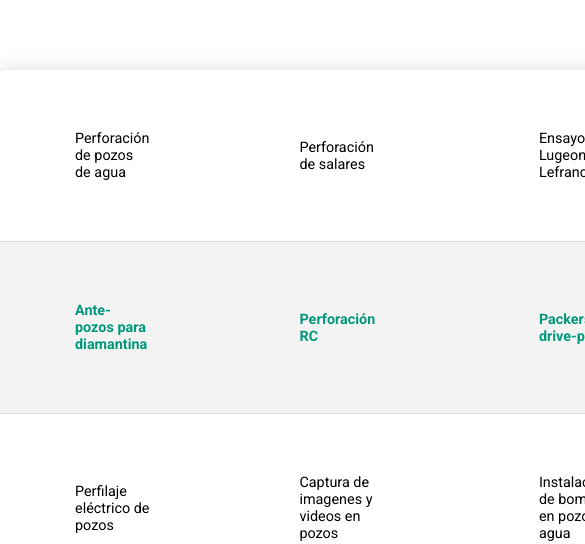
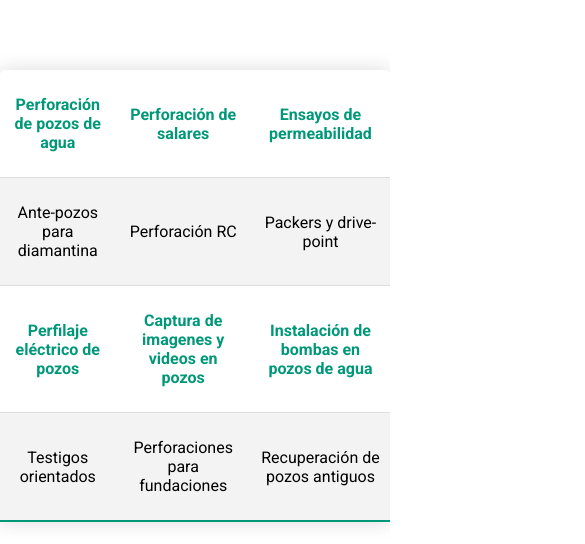
Before and after one commit to nicofacetti/GeoIntegral, a website: page pages/perforaciones.html in a window 390 px wide. Shown: the part 53-597 px from the top of the page, 585 px wide, since content can reach past the window. Drawn offline with Linux system fonts and the light colour scheme.

Commit message:
responsive en perforaciones

```diff
--- a/pages/perforaciones.html
+++ b/pages/perforaciones.html
@@ -4,7 +4,7 @@
     <meta charset="UTF-8">
     <meta name="viewport" content="width=device-width, initial-scale=1.0">
 
-    <title>Nosotros - GeoIntegral</title>
+    <title>Perforaciones - GeoIntegral</title>
 
     <link rel="shortcut icon" href="../assets/img/icon.ico" type="image/x-icon">
 
@@ -43,19 +43,19 @@
         </div>
     </header>
     <main>
-        <table class="content-table">
+        <table class="table-perfo">
             <tbody>
-              <tr>
+                <tr  class="green-row">
                     <td>Perforación de pozos de agua</td>
                     <td>Perforación de salares</td>
-                <td>Ensayos Lugeon y Lefranc</td>
+                    <td>Ensayos de permeabilidad</td>
                 </tr>
-              <tr class="active-row">
+                <tr>
                     <td>Ante-pozos para diamantina</td>
                     <td>Perforación RC</td>
                     <td>Packers y drive-point</td>
                 </tr>
-              <tr>
+                <tr  class="green-row">
                     <td>Perfilaje eléctrico de pozos</td>
                     <td>Captura de imagenes y videos en pozos</td>
                     <td>Instalación de bombas en pozos de agua</td>
--- a/sass/layout/_headerdesktop.scss
+++ b/sass/layout/_headerdesktop.scss
@@ -9,7 +9,8 @@
     list-style: none;
     color: #03A055;
     font-style: italic;
-    font-weight: bold; font-size: 42px;
+    font-weight: bold;
+    font-size: map-get($fontsize, f1);
     margin: 20px;
     }
     nav{
@@ -23,7 +24,8 @@
             li{
                 list-style: none;
                 a{
-                    color:#03A055; font-size: 20px;
+                    color:#03A055;
+                    font-size: map-get($fontsize, f5);
                     font-weight: light;
                 }
             }
--- a/sass/layout/_mainclientes.scss
+++ b/sass/layout/_mainclientes.scss
@@ -1,6 +1,6 @@
 .txtclientes{
     text-align: center;
-    font-size: 24px;
+    font-size: map-get($fontsize, f4);
     margin-top: 15px;
     text-shadow: 1px 1px 1px  #03a054;
 }
@@ -33,7 +33,7 @@
         a{
             text-align: center;
             color: #03a054;
-            font-size: 24px;
+            font-size: map-get($fontsize, f4);
         }
     }
 }
--- a/sass/layout/_mainperforac.scss
+++ b/sass/layout/_mainperforac.scss
@@ -1,32 +1,27 @@
-table {
+.table-perfo {
     border-collapse: collapse;
     margin: 25px 0;
-    font-size: 0.9em;
+    font-size: map-get($fontsize, f4);
     min-width: 400px;
     border-radius: 5px 5px 0 0;
     overflow: hidden;
     box-shadow: 0 0 20px rgba(0, 0, 0, 0.15);
-  }
-
-
-  .content-table th,
-  .content-table td {
+    tbody{
+      tr{
         padding: 60px 75px;
-  }
-
-  .content-table tbody tr {
         border-bottom: 1px solid #dddddd;
-  }
-
-  .content-table tbody tr:nth-of-type(even) {
+        &:nth-of-type(even) {
           background-color: #f3f3f3;
           }
-
-  .content-table tbody tr:last-of-type {
+        &:last-of-type {
             border-bottom: 2px solid #009879;
           }
-
-  .content-table tbody tr.active-row {
+        td{padding: 60px 75px;
+        }
+      }
+      .green-row {
         font-weight: bold;
         color: #009879;
       }
+    }
+  }
--- a/sass/layout/_mainservicios.scss
+++ b/sass/layout/_mainservicios.scss
@@ -10,7 +10,7 @@
         box-shadow: 5px 5px 5px  gray;
         h2{
             text-align: center;
-            font-size: 22px;
+            font-size: map-get($fontsize, f4);
         }
         ul{
             display: flex;
@@ -18,7 +18,7 @@
             gap: 10px;
             padding-left: 25px;
             li {
-                font-size: 18px;
+                font-size: map-get($fontsize, f5);
                 font-weight: 500;
             }
         }
--- /dev/null
+++ b/sass/layout/media/_mediaperfo.scss
@@ -0,0 +1,82 @@
+@media (max-width: 880px){
+    .table-perfo {
+        font-size: map-get($fontsize, f4);
+        min-width: 200px;
+        tbody{
+          tr{
+            padding: 30px 37px;
+            td{padding: 30px 37px;
+            }
+          }
+        }
+      }
+}
+
+@media (max-width: 655px){
+    .table-perfo {
+        font-size: map-get($fontsize, f5);
+        min-width: 175px;
+        tbody{
+          tr{
+            padding: 30px 25px;
+            td{padding: 30px 30px;
+            }
+          }
+        }
+      }
+}
+
+@media (max-width: 610px){
+    .table-perfo {
+        font-size: map-get($fontsize, f5);
+        min-width: 150px;
+        tbody{
+          tr{
+            padding: 30px 20px;
+            td{padding: 30px 20px;
+            }
+          }
+        }
+      }
+}
+
+@media (max-width: 490px){
+    .table-perfo {
+        font-size: map-get($fontsize, f6);
+        min-width: 130px;
+        tbody{
+          tr{
+            padding: 20px 20px;
+            td{padding: 20px 20px;
+            }
+          }
+        }
+      }
+}
+
+@media (max-width: 410px){
+    .table-perfo {
+        min-width: 100px;
+        tbody{
+          tr{
+            padding: 25px 10px;
+            td{padding: 25px 10px;
+                text-align: center;
+            }
+          }
+        }
+      }
+}
+
+@media (max-width: 350px){
+    .table-perfo {
+        font-size: map-get($fontsize, f7);
+        tbody{
+          tr{
+            padding: 20px 5px;
+            td{padding: 20px 5px;
+            }
+          }
+        }
+      }
+}
--- a/sass/styles.scss
+++ b/sass/styles.scss
@@ -20,3 +20,4 @@
 @import "./layout/media/mediaservicios";
 @import "./layout/media/mediaclientes";
 @import "./layout/media/mediacontacto";
+@import "./layout/media/mediaperfo";
--- a/sass/utilities/_maps.scss
+++ b/sass/utilities/_maps.scss
@@ -5,4 +5,5 @@ $fontsize: (
     f4:24px,
     f5:18px,
     f6:16px,
+    f7:14px
 )
```
Also changed, not shown: pages/clientes.html (+12 -12 lines), css/styles.css. Lines whose indentation alone changed are shown as unchanged.
